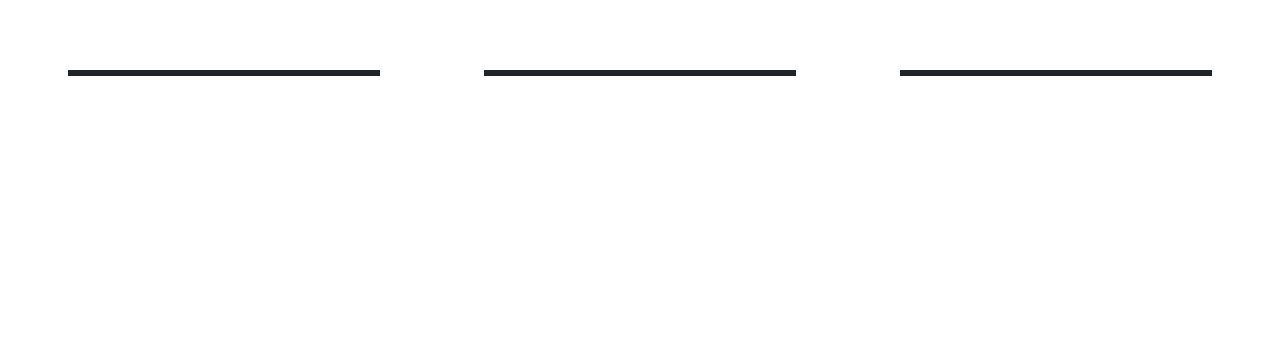
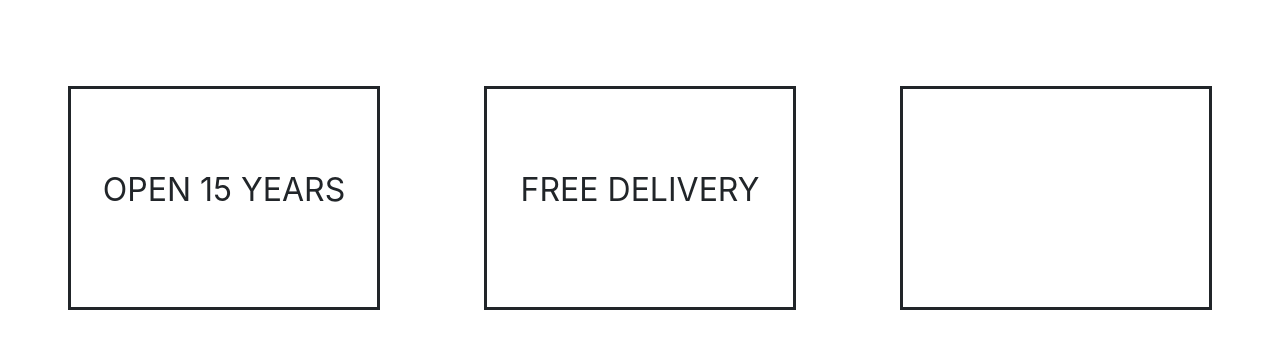
Before and after one commit to Fwang36/gcDiscount, a React (Create React App) app in the folder client/: page /contact in a window 1280 px wide. Shown: the part 538-886 px from the top of the page. Before the commit the page ends 800 px from the top, so only its background shows below. Built offline with nearby package versions, Linux system fonts and the light colour scheme; no server answers.

Commit message:
minor change

```diff
--- a/client/src/App.js
+++ b/client/src/App.js
@@ -26,11 +26,12 @@ function App() {
       <FeaturedItemsList state={state} />
       : null}
 
+      <TextBoxItem />
+
       {state.categories ?
       <CategoryList state={state}/>
       : null}
 
-      <TextBoxItem />
 
     </main>
   );
--- a/client/src/components/FeaturedList/FeaturedItem.scss
+++ b/client/src/components/FeaturedList/FeaturedItem.scss
@@ -1,5 +1,5 @@
 .featured-item-container {
-  border-style: dashed;
+  border: none;
   width: 33%;
   margin: 1em;
   max-height: fit-content;
--- a/client/src/components/TextBoxes/TextBoxItem.jsx
+++ b/client/src/components/TextBoxes/TextBoxItem.jsx
@@ -6,11 +6,12 @@ export default function TextBoxItem(props) {
     <section className='text-box-container'>
       <article className='text-box-item'>
 
+      <p>OPEN 15 YEARS</p>
 
       </article>
-
       <article className='text-box-item'>
 
+      <p>FREE DELIVERY</p>
 
       </article>
 
--- a/client/src/components/TextBoxes/TextBoxItem.scss
+++ b/client/src/components/TextBoxes/TextBoxItem.scss
@@ -1,4 +1,12 @@
 .text-box-container {
   display:flex;
   justify-content: space-around;
+  height: 20em;
 }
+
+.text-box-item {
+  display: flex;
+  font-size: xx-large;
+  align-items: center;
+  justify-content: space-around;
+}
```
